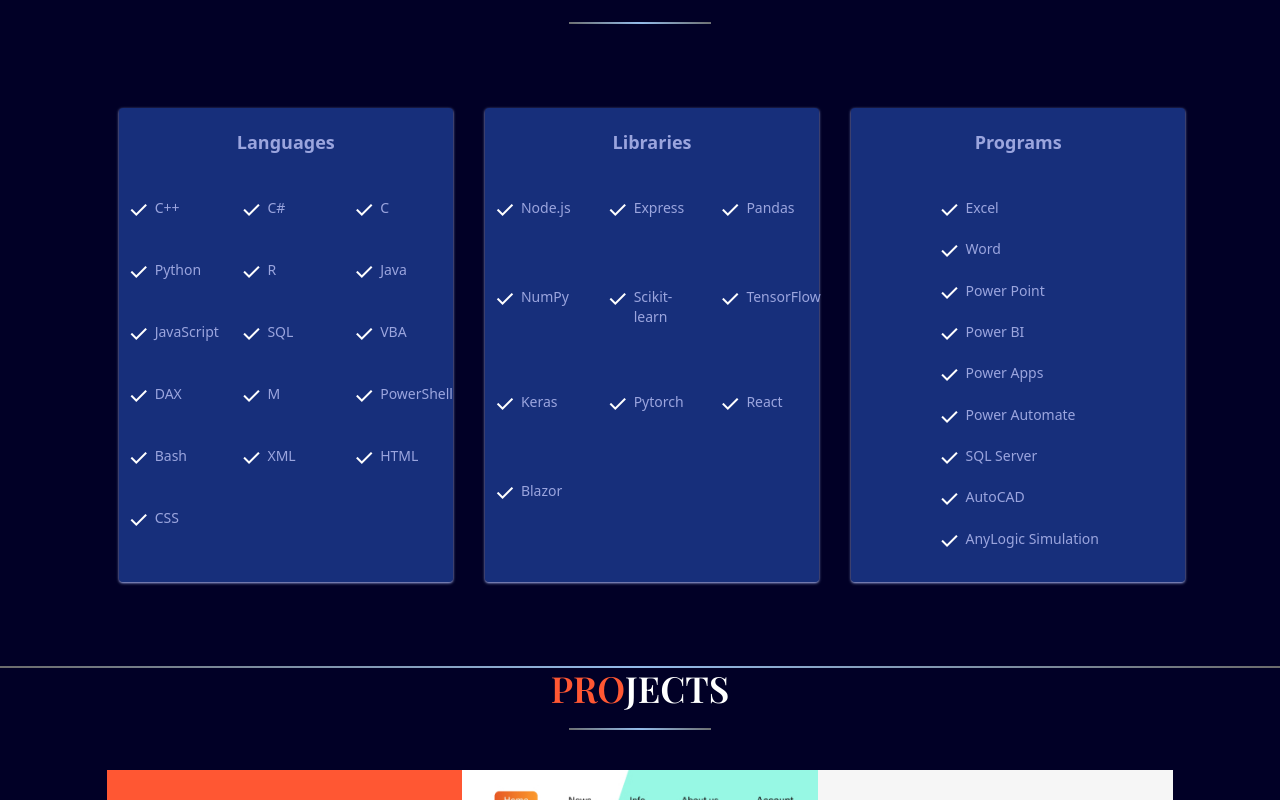
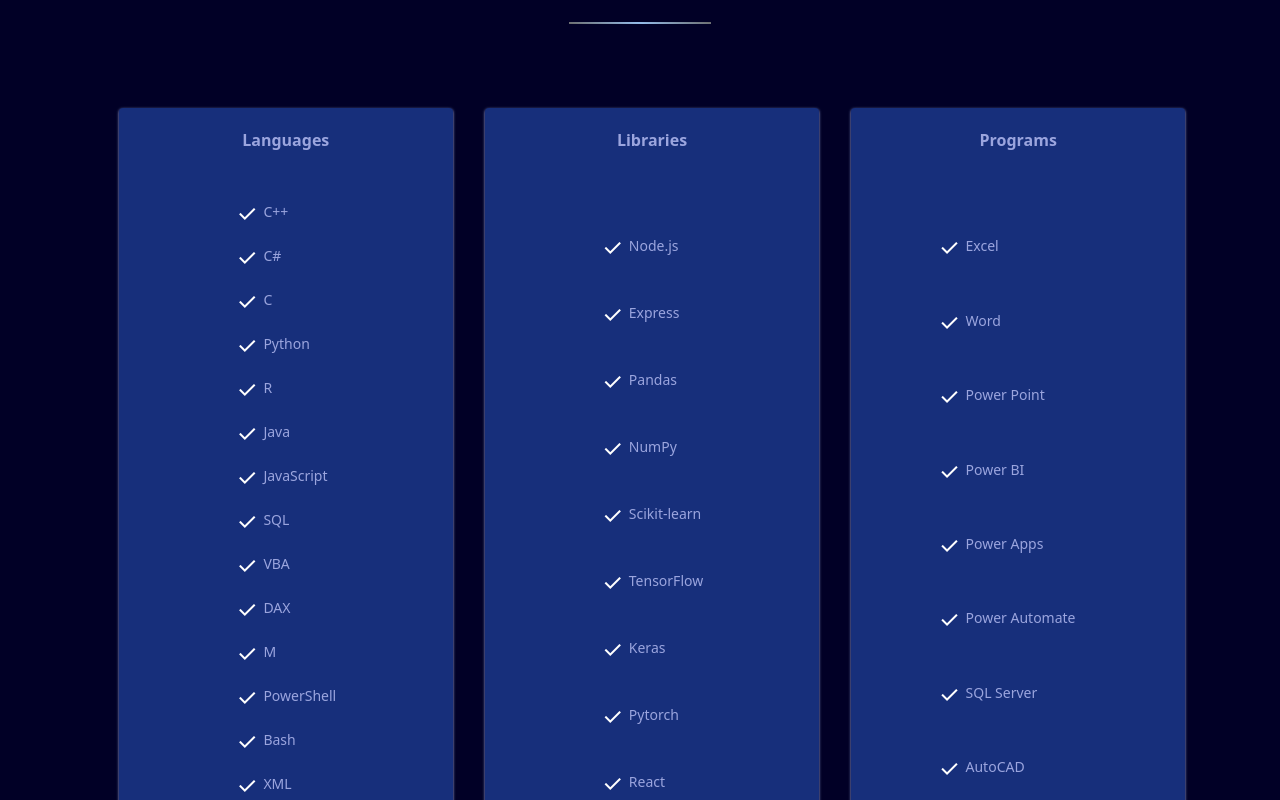
Before and after one commit to jakeisaacs/jakeisaacs.github.io, a React (Create React App) app: page / in a window 1280 px wide. Shown: the part 900-1700 px from the top of the page. Built offline with nearby package versions, Linux system fonts and the light colour scheme.

Commit message:
fixing ListBox for better flexibility...

```diff
--- a/public/output.css
+++ b/public/output.css
@@ -683,14 +683,6 @@
   margin-bottom: 1.25rem;
 }
 
-.mb-10{
-  margin-bottom: 2.5rem;
-}
-
-.mb-5{
-  margin-bottom: 1.25rem;
-}
-
 .mb-7{
   margin-bottom: 1.75rem;
 }
@@ -719,12 +711,12 @@
   margin-top: 4rem;
 }
 
-.mt-32{
-  margin-top: 8rem;
+.mt-5{
+  margin-top: 1.25rem;
 }
 
-.mt-5{
-  margin-top: 1.25rem;
+.mt-8{
+  margin-top: 2rem;
 }
 
 .flex{
@@ -747,6 +739,10 @@
   height: 0.125rem;
 }
 
+.h-1\/6{
+  height: 16.666667%;
+}
+
 .h-24{
   height: 6rem;
 }
@@ -765,6 +761,10 @@
 
 .max-h-\[400px\]{
   max-height: 400px;
+}
+
+.min-h-\[50px\]{
+  min-height: 50px;
 }
 
 .w-1\/3{
@@ -815,28 +815,12 @@
   grid-auto-flow: row;
 }
 
-.grid-cols-1{
-  grid-template-columns: repeat(1, minmax(0, 1fr));
-}
-
-.grid-cols-3{
-  grid-template-columns: repeat(3, minmax(0, 1fr));
-}
-
 .flex-col{
   flex-direction: column;
 }
 
-.content-normal{
-  align-content: normal;
-}
-
 .items-center{
   align-items: center;
-}
-
-.justify-start{
-  justify-content: flex-start;
 }
 
 .justify-end{
@@ -863,16 +847,16 @@
   gap: 4rem;
 }
 
-.gap-32{
-  gap: 8rem;
-}
-
 .gap-6{
   gap: 1.5rem;
 }
 
 .gap-7{
   gap: 1.75rem;
+}
+
+.gap-8{
+  gap: 2rem;
 }
 
 .gap-x-5{
@@ -973,6 +957,11 @@
   padding-right: 2.5rem;
 }
 
+.px-2{
+  padding-left: 0.5rem;
+  padding-right: 0.5rem;
+}
+
 .px-7{
   padding-left: 1.75rem;
   padding-right: 1.75rem;
@@ -993,9 +982,9 @@
   padding-bottom: 2.5rem;
 }
 
-.py-20{
-  padding-top: 5rem;
-  padding-bottom: 5rem;
+.py-2{
+  padding-top: 0.5rem;
+  padding-bottom: 0.5rem;
 }
 
 .py-3{
@@ -1008,9 +997,18 @@
   padding-bottom: 12rem;
 }
 
+.py-5{
+  padding-top: 1.25rem;
+  padding-bottom: 1.25rem;
+}
+
 .py-6{
   padding-top: 1.5rem;
   padding-bottom: 1.5rem;
+}
+
+.pb-10{
+  padding-bottom: 2.5rem;
 }
 
 .pb-24{
@@ -1019,6 +1017,10 @@
 
 .pb-48{
   padding-bottom: 12rem;
+}
+
+.pl-1{
+  padding-left: 0.25rem;
 }
 
 .pr-0{
@@ -1351,10 +1353,6 @@
     width: 33.333333%;
   }
 
-  .md\:w-2\/3{
-    width: 66.666667%;
-  }
-
   .md\:w-2\/5{
     width: 40%;
   }
@@ -1387,6 +1385,10 @@
     gap: 4rem;
   }
 
+  .md\:pb-20{
+    padding-bottom: 5rem;
+  }
+
   .md\:text-start{
     text-align: start;
   }
--- a/src/components/ListBox.jsx
+++ b/src/components/ListBox.jsx
@@ -1,21 +1,22 @@
 import CheckCircleOutlineIcon from '@mui/icons-material/CheckCircleOutline';
 
-const ListBox = ({header="", subheader="", icon="send", ncols=1, listitems}) => {
+const ListBox = ({header="", subheader="", icon="send", ncols, listitems}) => {
+    // JIT not working for ncols when passing default in paramater list... inspector will show passed value but cols are showing as default of 1
 
     return (
         <div className={`flex flex-col py-5 px-2 m-3 w-full h-full bg-translucent-blue shadow shadow-grey text-md rounded`}>
             <div className='w-full h-1/6 min-h-[50px]'>
-            <div className="flex justify-center mx-auto text-lg text-grey font-bold">
+            <div className="flex justify-center mx-auto text-md text-grey font-bold">
                 {header}
             </div>
             <div className="flex justify-center mx-auto text-md text-grey font-semibold">
                 {subheader}
             </div>
             </div>
-            <div className={`grid grid-cols-${ncols} grid-rows-auto grid-flow-row gap-x-5 justify-evenly w-full h-full`}>
+            <div className={`grid grid-cols-${ncols} grid-rows-${Math.ceil(listitems.length/ncols)} grid-flow-row gap-5 justify-evenly w-full h-full`}>
             {listitems.map((item, i) => {
                 return (
-                <div key={header+i} className="flex py-2">
+                <div key={header+i} className="flex px-5">
                     <span className="material-symbols-outlined">{icon}</span>
                     <p className='text-sm md:text-md text-grey pl-1'>{item}</p>
                 </div>
--- a/src/scenes/MySkills.jsx
+++ b/src/scenes/MySkills.jsx
@@ -76,7 +76,7 @@
                         visible: { opacity: 1, y: 0 }
                     }}
                 >
-                    <ListBox key={"programs"} header="Programs" icon="check" ncols={2} listitems={programs} />
+                    <ListBox key={"programs"} header="Programs" icon="check" ncols={isAboveMediumScreens ? 3 : 2} listitems={programs} />
                 </motion.div>
             </div>
 
```
